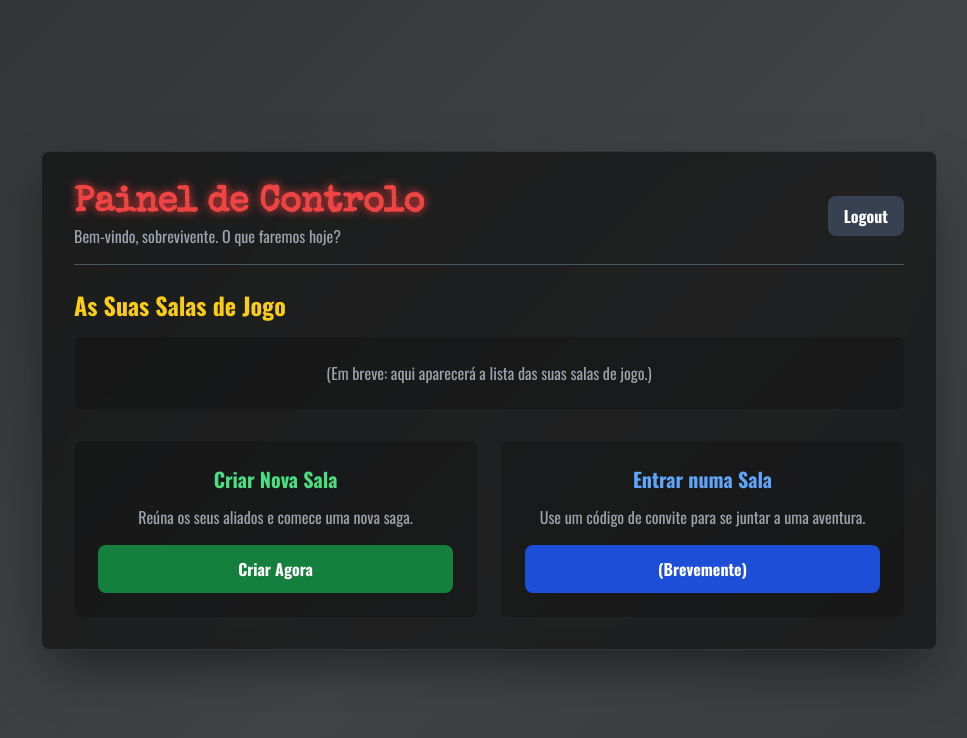
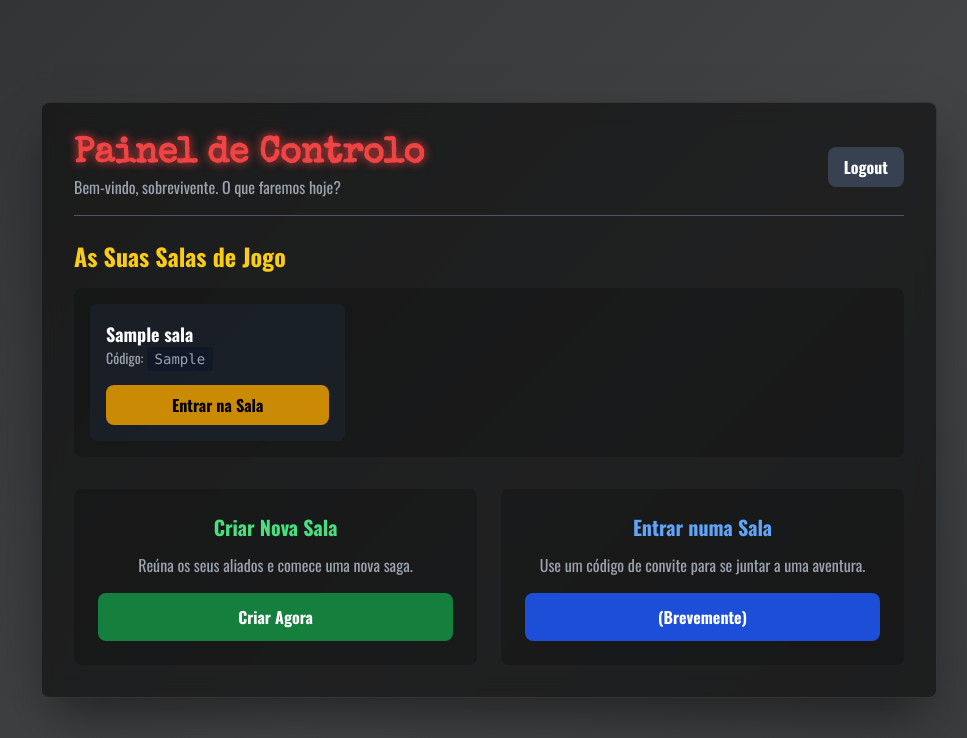
Before and after one commit to Eduhkbr/rpg, a PHP site: template src/Application/Views/usuarios/dashboard.phtml in a window 1280 px wide. Shown: the top 738 px of the page, without its empty margins (151-1118 px from the left). Run offline with PHP 8.4, Linux system fonts and the light colour scheme; the template is opened without the code that fills it: most values are stand-ins (such as "Sample title", 1, 10 or a date in 2020); some libraries are stand-ins or nearby versions.

Commit message:
feat(dashboard): Exibe as salas do utilizador no painel de controlo
Este commit implementa a funcionalidade de listar as salas de jogo em que um utilizador participa diretamente no seu painel de controlo, fornecendo uma visão geral das suas aventuras ativas.

```diff
--- a/index.php
+++ b/index.php
@@ -89,7 +89,7 @@ $loginService = new App\Domain\Services\LoginService($usuarioRepository);
 $criarSalaService = new App\Domain\Services\CriarSalaService($salaRepository, $usuarioRepository); // <-- NOVO
 
 // Camada de Aplicação (Controllers)
-$usuarioController = new App\Application\Controllers\UsuarioController($cadastroService, $verificacaoEmailService, $loginService);
+$usuarioController = new App\Application\Controllers\UsuarioController($cadastroService, $verificacaoEmailService, $loginService, $salaRepository);
 $salaController = new App\Application\Controllers\SalaController($criarSalaService, $sistemaRPGRepository); // <-- NOVO
 
 
--- a/src/Application/Views/usuarios/dashboard.phtml
+++ b/src/Application/Views/usuarios/dashboard.phtml
@@ -42,8 +42,24 @@
 
     <main>
         <h2 class="text-2xl font-bold text-yellow-400 mb-4">As Suas Salas de Jogo</h2>
-        <div class="p-6 bg-black/20 rounded-lg text-center text-gray-400">
-            <p>(Em breve: aqui aparecerá a lista das suas salas de jogo.)</p>
+        <div class="p-4 bg-black/20 rounded-lg">
+            <?php if (empty($salas)): ?>
+                <p class="text-center text-gray-400">Ainda não participa em nenhuma sala.</p>
+            <?php else: ?>
+                <div class="grid grid-cols-1 md:grid-cols-2 lg:grid-cols-3 gap-4">
+                    <?php foreach ($salas as $sala): ?>
+                        <div class="bg-gray-800/50 p-4 rounded-lg flex flex-col justify-between">
+                            <div>
+                                <h3 class="font-bold text-lg text-white truncate"><?php echo htmlspecialchars($sala->nomeSala); ?></h3>
+                                <p class="text-sm text-gray-400">Código: <span class="font-mono bg-gray-900 px-2 py-1 rounded"><?php echo htmlspecialchars($sala->codigoConvite); ?></span></p>
+                            </div>
+                            <a href="/sala/<?php echo $sala->id; ?>" class="mt-4 block text-center bg-yellow-600 hover:bg-yellow-700 text-black font-bold py-2 px-3 rounded-lg transition-colors">
+                                Entrar na Sala
+                            </a>
+                        </div>
+                    <?php endforeach; ?>
+                </div>
+            <?php endif; ?>
         </div>
 
         <div class="mt-8 grid grid-cols-1 md:grid-cols-2 gap-6">
```
Also changed, not shown: src/Application/Controllers/UsuarioController.php (+13 -3 lines), src/Domain/Repositories/SalaRepositoryInterface.php (+8 -0 lines), src/Infrastructure/Persistence/MySQLSalaRepository.php (+52 -0 lines).
